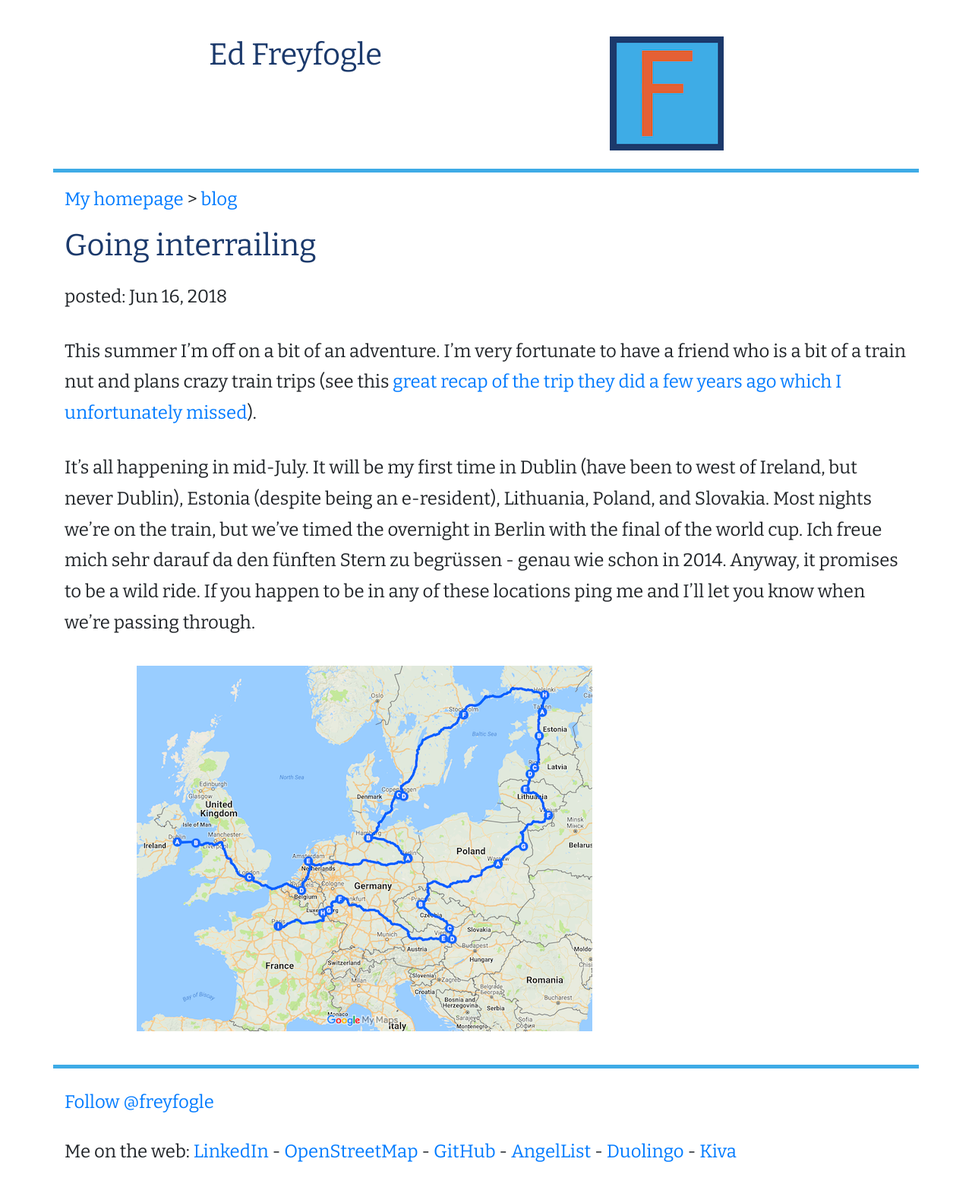
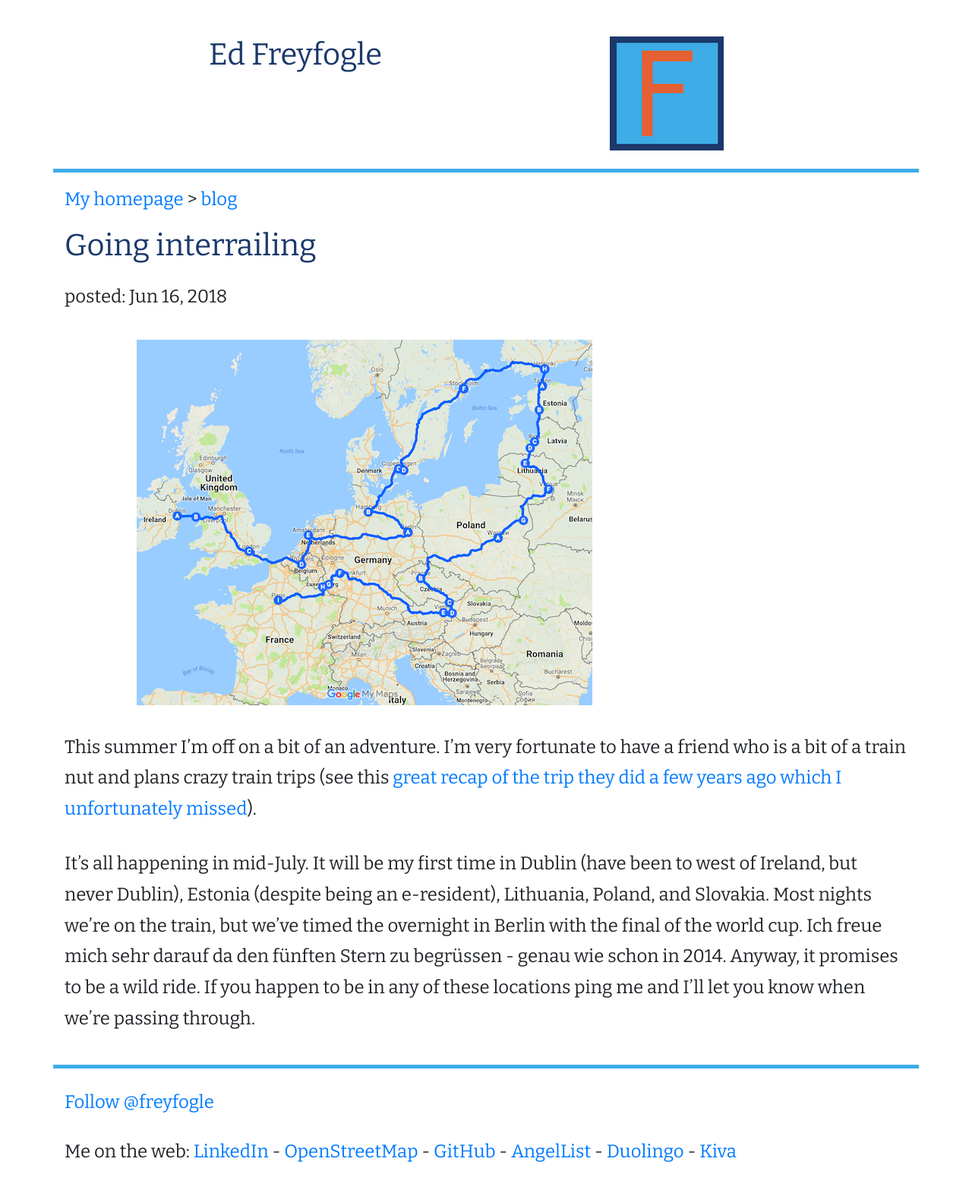
Before and after one commit to freyfogle/freyfogle.github.io, a Jekyll site: the page built from _posts/2018-06-16-interrailing.md, in a window 1280 px wide. Shown: the whole page at 76% size. Built offline with Jekyll 4.4.1, drawn with Linux system fonts in a browser that asks for light colours; comment, search, counter and statistics services are not loaded.

Commit message:
move map up

```diff
--- a/_posts/2018-06-16-interrailing.md
+++ b/_posts/2018-06-16-interrailing.md
@@ -5,6 +5,15 @@ title: "Going interrailing"
 date: "2018-06-16 11:39:12+0000"
 categories: "travel bestsummerever"
 ---
+
+<div class="row" style="padding-top:20px;padding-bottom:20px;">
+<div class="col-md-1"></div>
+<div class="col-md-10">
+  <img src="/img/blog/interrailing.png"/>
+</div>
+<div class="col-md-1"></div>
+</div>
+
 
 This summer I'm off on a bit of an adventure. I'm very fortunate to have a
 friend who is a bit of a train nut and plans crazy train trips (see this
@@ -15,12 +24,3 @@ world cup. Ich freue mich sehr darauf da den fünften Stern zu begrüssen -
 genau wie schon in 2014. Anyway, it promises to be a wild ride. If you happen
 to be in any of these locations ping me and I'll let you know when we're
 passing through.
-
-
-<div class="row" style="padding-top:20px;padding-bottom:20px;">
-<div class="col-md-1"></div>
-<div class="col-md-10">
-  <img src="/img/blog/interrailing.png"/>
-</div>
-<div class="col-md-1"></div>
-</div>
```
